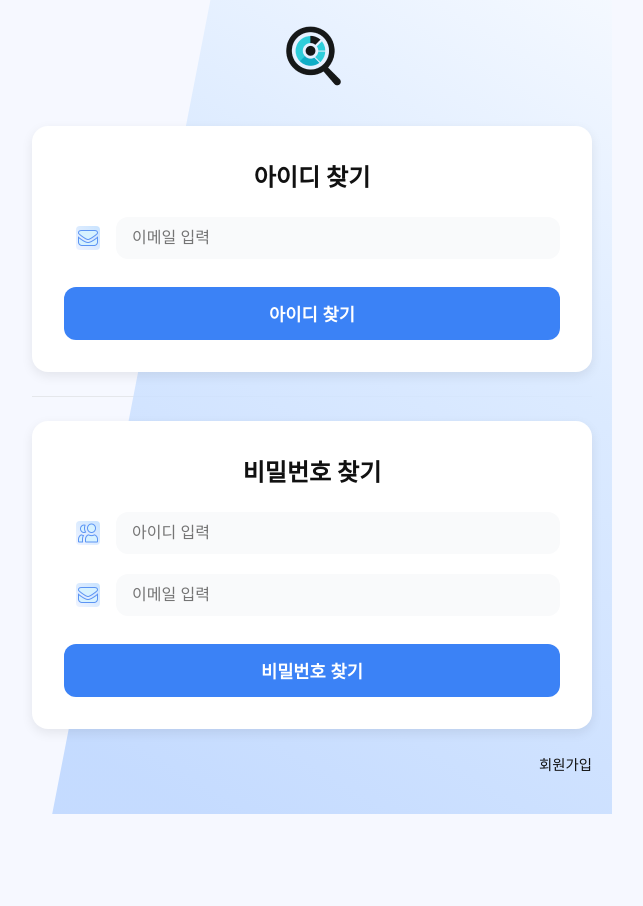
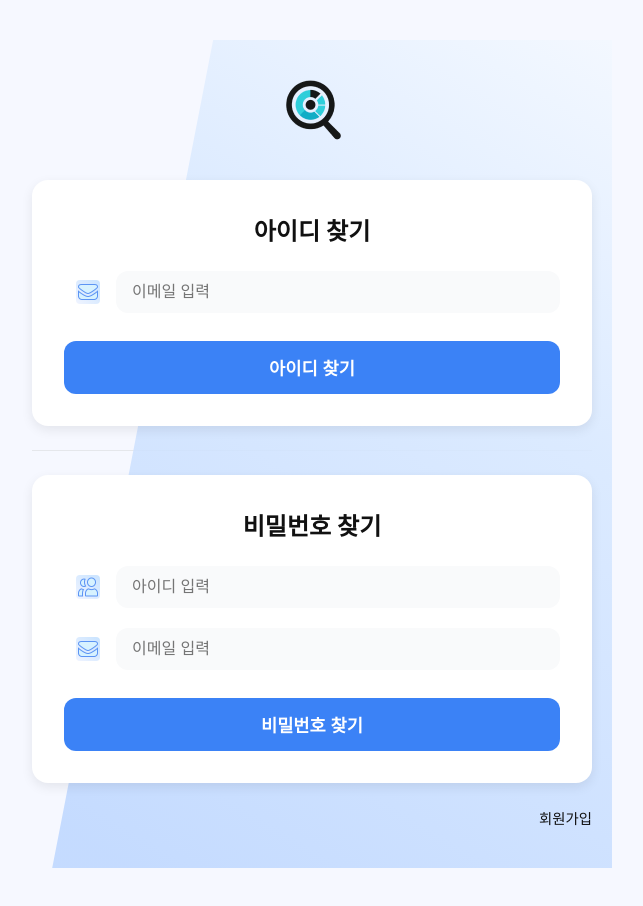
Before and after one commit to 2025-AISCHOOL-NLP-A/AI_Review, a React (Vite) app in the folder frontend/: page /login/find in a window 1280 px wide. Shown: the whole page, without its empty margins (328-971 px from the left). Before the commit the page ends 814 px from the top, so only its background shows below. Built offline with nearby package versions, Linux system fonts and the light colour scheme.

Commit message:
스크롤 방지 해제

```diff
--- a/frontend/src/components/Main.jsx
+++ b/frontend/src/components/Main.jsx
@@ -1,42 +1,60 @@
-import React from 'react';
-import { useNavigate } from 'react-router-dom';
-import '../styles/main.css';
-import '../styles/common.css';
+// src/pages/Main.jsx
+import React, { useEffect, useRef } from "react";
+import { useNavigate } from "react-router-dom";
+import "../styles/main.css";
+import "../styles/common.css";
 
 function Main() {
   const navigate = useNavigate();
 
+  // 스크롤 대상 섹션 레퍼런스
+  const previewRef = useRef(null);
+  const priceRef = useRef(null);
+
+  // 페이지 진입 시 무조건 맨 위로
+  useEffect(() => {
+    // 브라우저가 스크롤 위치를 기억하는 경우를 방지
+    window.scrollTo({ top: 0, left: 0, behavior: "auto" });
+  }, []);
+
+  // 공통 스크롤 함수(헤더 높이 고려)
+  const smoothScrollTo = (el) => {
+    if (!el) return;
+    const headerH = 72; // 실제 헤더 높이에 맞춰 조정
+    const y = el.getBoundingClientRect().top + window.scrollY - headerH;
+    window.scrollTo({ top: y, behavior: "smooth" });
+  };
+
   return (
     <div className="main-page">
-      <header>
-        <button onClick={() => document.querySelector('.preview')?.scrollIntoView({ behavior: 'smooth' })}>
+      <header className="main-header">
+        <button onClick={() => smoothScrollTo(previewRef.current)}>
           시연영상
         </button>
-        <button onClick={() => document.querySelector('.price-section')?.scrollIntoView({ behavior: 'smooth' })}>
-          요금제
-        </button>
-        <button onClick={() => navigate('/login')}>로그인</button>
+        <button onClick={() => smoothScrollTo(priceRef.current)}>요금제</button>
+        <button onClick={() => navigate("/login")}>로그인</button>
       </header>
 
-      <section className="hero">
+      {/* 히어로가 항상 처음 보이도록 */}
+      <section className="hero" id="hero">
         <img src="/images/logo.png" alt="search icon" />
         <h1>AI가 고객 리뷰 속 숨은 인사이트를 찾아드립니다!</h1>
       </section>
 
-      <section className="preview">
+      <section className="preview" ref={previewRef}>
         <img src="/images/logo.png" alt="서비스 시연 화면" />
       </section>
 
-      <section className="price-section">
+      <section className="price-section" ref={priceRef}>
         <h2>Price</h2>
         <div className="price-cards">
           <div className="card free">
             <h3>프리</h3>
             <p className="price">무료</p>
             <div className="features">
-              ✅ 기본 리뷰 분석 제공<br />
-              ✅ 제한적 프로젝트 수<br />
-              ❌ 고급 통계 기능 미지원
+              ✅ 기본 리뷰 분석 제공
+              <br />
+              ✅ 제한적 프로젝트 수<br />❌ 고급 통계 기능 미지원
             </div>
             <button className="select-btn free-btn">요금제 선택</button>
           </div>
@@ -45,9 +63,10 @@ function Main() {
             <h3>프로</h3>
             <p className="price">15,000원 / 월</p>
             <div className="features">
-              ✅ 모든 기본 기능<br />
-              ✅ 분석 리포트 다운로드<br />
-              ✅ 프로젝트 10개
+              ✅ 모든 기본 기능
+              <br />
+              ✅ 분석 리포트 다운로드
+              <br />✅ 프로젝트 10개
             </div>
             <button className="select-btn blue-btn">요금제 선택</button>
           </div>
@@ -56,9 +75,10 @@ function Main() {
             <h3>프리미엄</h3>
             <p className="price">50,000원 / 월</p>
             <div className="features">
-              ✅ 모든 프로 기능<br />
-              ✅ 무제한 프로젝트<br />
-              ✅ 팀 협업 기능 포함
+              ✅ 모든 프로 기능
+              <br />
+              ✅ 무제한 프로젝트
+              <br />✅ 팀 협업 기능 포함
             </div>
             <button className="select-btn blue-btn">요금제 선택</button>
           </div>
@@ -70,7 +90,9 @@ function Main() {
           <img src="/images/logo.png" alt="logo" />
         </div>
         <div className="footer-right">
-          <div className="footer-links">문의 <span>|</span> 개인정보처리방침</div>
+          <div className="footer-links">
+            문의 <span>|</span> 개인정보처리방침
+          </div>
           <div>2025 Team 꽤뚫어뷰</div>
           <div>이메일 (????????@gmail.com)</div>
         </div>
--- a/frontend/src/styles/login.css
+++ b/frontend/src/styles/login.css
@@ -153,7 +153,7 @@
   justify-content: center;
   align-items: center;
   padding: 40px;
-  position: relative;
+  position: relative; /* ::before 기준 */
   overflow: hidden;
 }
 
@@ -161,8 +161,8 @@
 .right-section::before {
   content: "";
   position: absolute;
-  width: 800px;
-  height: 1200px;
+  width: 780px;
+  height: 1300px;
   background: linear-gradient(225deg, #c8e3ff 0%, #f0f4ff 100%);
   border-radius: 24px;
   top: 50%;
@@ -175,6 +175,8 @@
 /* 로그인 컨테이너 */
 .login-container {
   position: relative;
+  overflow: hidden; /* 클리핑 핵심 */
+  isolation: isolate; /* 스택 분리 → ::before 확실히 뒤로 */
   z-index: 1;
   width: 100%;
   max-width: 400px;
--- a/frontend/src/styles/login_find.css
+++ b/frontend/src/styles/login_find.css
@@ -1,17 +1,8 @@
 /* ========================================
    아이디/비밀번호 찾기 페이지 스타일
    ======================================== */
-/* 가운데 정렬 + 스크롤 방지 + 컨테이너 내부로만 배경 클리핑 */
-html,
-body {
-  height: 100%;
-}
 
-*,
-*::before,
-*::after {
-  box-sizing: border-box;
-}
+/* 가운데 정렬 */
 
 body {
   margin: 0; /* 왼쪽 들뜸 방지 */
@@ -37,6 +28,9 @@ body {
   flex-direction: column;
   justify-content: center;
   align-items: stretch; /* 내부 폼이 넓게 놓이도록 */
+
+  width: 100%;
+  max-width: 600px;
 }
 
 /* 로고 */ /* 페이지 배경 */
@@ -47,13 +41,6 @@ body {
   justify-content: center;
   align-items: center;
   padding: 40px 20px;
-} /* ====== 컨테이너: 배경 사각형 기준/클리핑/스택 분리 ====== */
-.find-container {
-  width: 100%;
-  max-width: 600px;
-  position: relative; /* ::before 기준 */
-  overflow: hidden; /* 화면(컨테이너) 밖으로 삐져나온 부분 숨김 */
-  isolation: isolate; /* 자체 스택 컨텍스트 생성 -> ::before를 확실히 뒤로 */
 }
 
 /* ====== 오른쪽에 배치된 기울어진 사각형(맨 뒤) ====== */
@@ -61,7 +48,7 @@ body {
   content: "";
   position: absolute;
   width: 780px;
-  height: 1200px;
+  height: 1300px;
   background: linear-gradient(200deg, #ffffff 10%, #d7e8ff 45%, #bcd6ff 85%);
   border-radius: 24px;
   top: 55%;
--- a/frontend/src/styles/login_join.css
+++ b/frontend/src/styles/login_join.css
@@ -1,18 +1,8 @@
 /* ========================================
    회원가입 페이지 스타일
    ======================================== */
-/* 스크롤 완전 차단. */
-/* 가운데 정렬 + 스크롤 방지 + 컨테이너 내부로만 배경 클리핑 */
-html,
-body {
-  height: 100%;
-}
 
-*,
-*::before,
-*::after {
-  box-sizing: border-box;
-}
+/* 가운데 정렬 */
 
 body {
   margin: 0; /* 왼쪽 들뜸 방지 */
@@ -27,7 +17,7 @@ body {
   isolation: isolate;
   overflow: hidden;
 
-  width: min(100%, 600px); /* 기존 640px → max-width 600과 맞춰 통일 */
+  width: min(100%, 600px);
   max-width: 600px;
   min-height: 100dvh;
   margin: 0 auto;
```
